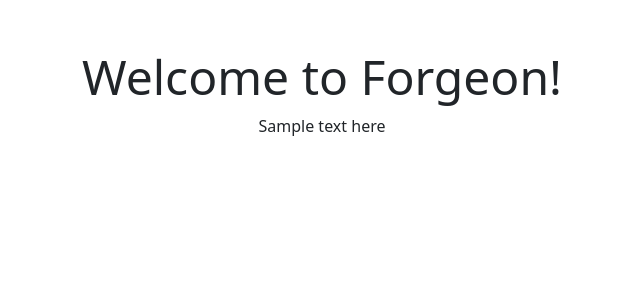
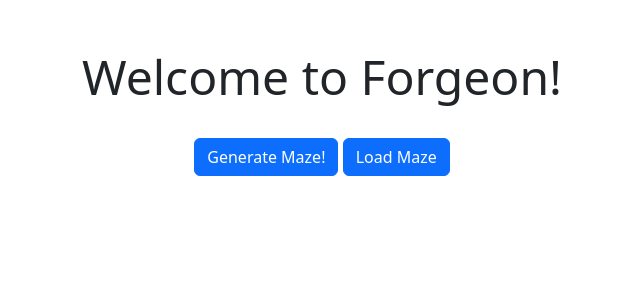
Before and after one commit to nwinn-student/Forgeon, a Flask app: template templates/home.html in a window 1280 px wide. Shown: the part 66-366 px from the top of the page, without its empty margins (318-958 px from the left). Run offline with Flask 3, Linux system fonts and the light colour scheme; the template is opened without the code that fills it, so the values that code supplies are empty; parts of the project's set-up code (start-up, migrations or seed data) failed here and were passed over.

Commit message:
Added saving of local mazes.

```diff
--- a/MazeRoomDescr.py
+++ b/MazeRoomDescr.py
@@ -135,7 +135,7 @@ def generate_room_description():
 def generate_maze(width, height, room_count, seed=None):
     """Generate a maze with rooms and return the maze grid and descriptions."""
     if seed is None:
-        seed = random.random()
+        seed = random.getrandbits(32)
         print(f"Generated New Seed: {seed} - Use this to regenerate the same maze!") # new maze seed number
     else:
         print(f"Using Provided Seed: {seed} - This will generate the same maze.") # seed number of old maze
--- a/app.py
+++ b/app.py
@@ -38,8 +38,8 @@ def get_username():
         return ""
 
 # For grid
-def generate_image(seed = 12345):
-    sampleGrid = grid.Grid(30,30,seed)
+def generate_image(x = 30, y = 30, seed = random.getrandbits(32)):
+    sampleGrid = grid.Grid(x,y,seed)
     sampleGrid.generateRooms(8, max_room_size=8)
     return sampleGrid
 
@@ -102,3 +102,13 @@ def update_password():
             db.session.query(Users).filter(Users.id == current_user.get_id()).update({'password': request.form.get('password')})
             db.session.commit()
         return render_template("settings.html", username=get_username())
+
+@app.route('/maze')
+@login_required
+def maze_redir():
+    return redirect('/maze/30/30/' + str(random.getrandbits(32)))
+
+@app.route('/maze/<int:x>/<int:y>/<int:seed>')
+@login_required
+def maze_view(x, y, seed):
+    return render_template('gridview.html', image=generate_image(x, y, seed).displayGrid(), x=x, y=y, seed=seed)
--- a/grid.py
+++ b/grid.py
@@ -29,7 +29,8 @@ def colorToString(color):
 # Class for the Grid
 class Grid:
 	# initializes the grid's size
-	def __init__(self, x : int = 30, y : int = 30, seed : int = 12345):
+	def __init__(self, x : int = 30, y : int = 30, seed : int = random.getrandbits(32)):
+		random.seed(seed)
 		if type(x) != int:
 			raise BaseException('Grid() - The input "x" must be an int.')
 		if type(y) != int:
@@ -38,7 +39,7 @@ class Grid:
 			raise BaseException('Grid() - The input for "x" or "y" must be at least 1.')
 		self.x = x
 		self.y = y
-		self.seed = random.seed(seed)
+		self.seed = seed
 		self.grid = self.makeGrid()
 	# Creates a grid of x by y pixels, where the outermost layer is a black 1 pixel thick border
 	def makeGrid(self):
--- a/templates/home.html
+++ b/templates/home.html
@@ -5,9 +5,41 @@
     <!-- Welcome Section -->
     <div class="text-center mb-4">
         <h2 class="display-5">Welcome to Forgeon!</h2>
-		<p>Sample text here</p>
+        <p id="error-text" class="text-center bg-danger text-white" hidden>Not a valid maze!</p>
         <img src="{{ image }}"/>
+        <div>
+            <a class="btn btn-primary" href="/maze">Generate Maze!</a>
+            <button class="btn btn-primary" onclick="document.querySelector('#file-upload').click()">Load Maze</button>
+            <input id="file-upload" type="file" hidden></input>
+        </div>
     </div>
 </div>
 
+<script>
+    document.querySelector('#file-upload').addEventListener('change', (event) => {
+        let maze = event.target.files[0];
+        if(maze){
+            const reader = new FileReader();
+            reader.onload = e => {
+                const contents = e.target.result;
+                let json_contents;
+                try{
+                    json_contents = JSON.parse(contents);
+                }
+                catch(e){
+                    document.querySelector("#error-text").hidden = false;
+                    return;
+                }
+
+                window.location.replace(`/maze/${json_contents['x']}/${json_contents['y']}/${json_contents['seed']}`)
+
+            }
+
+            reader.onerror = e => { console.error("Error reading file:", e); }
+
+            reader.readAsText(maze);
+        }
+    });
+</script>
+
 {% endblock %}
```
Also changed, not shown: templates/gridview.html (added, +23 -0 lines), 1 other file.
